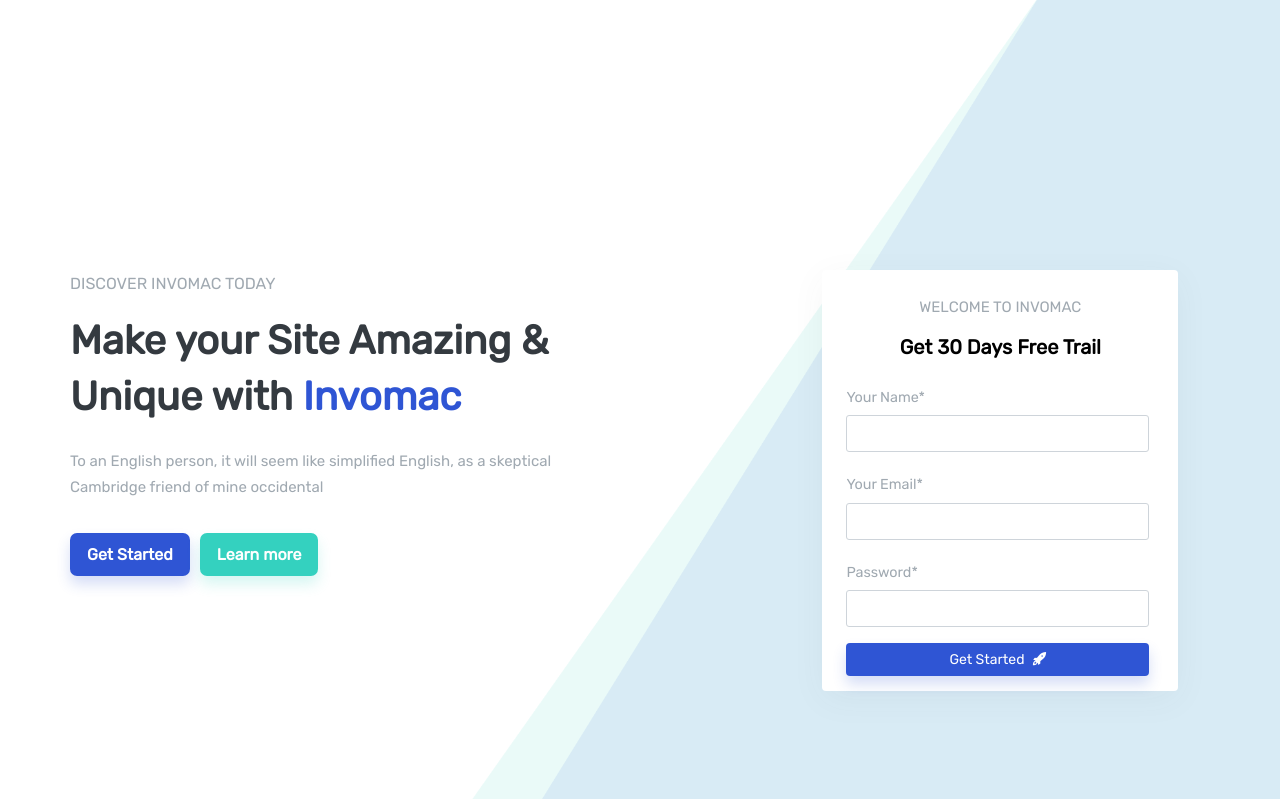
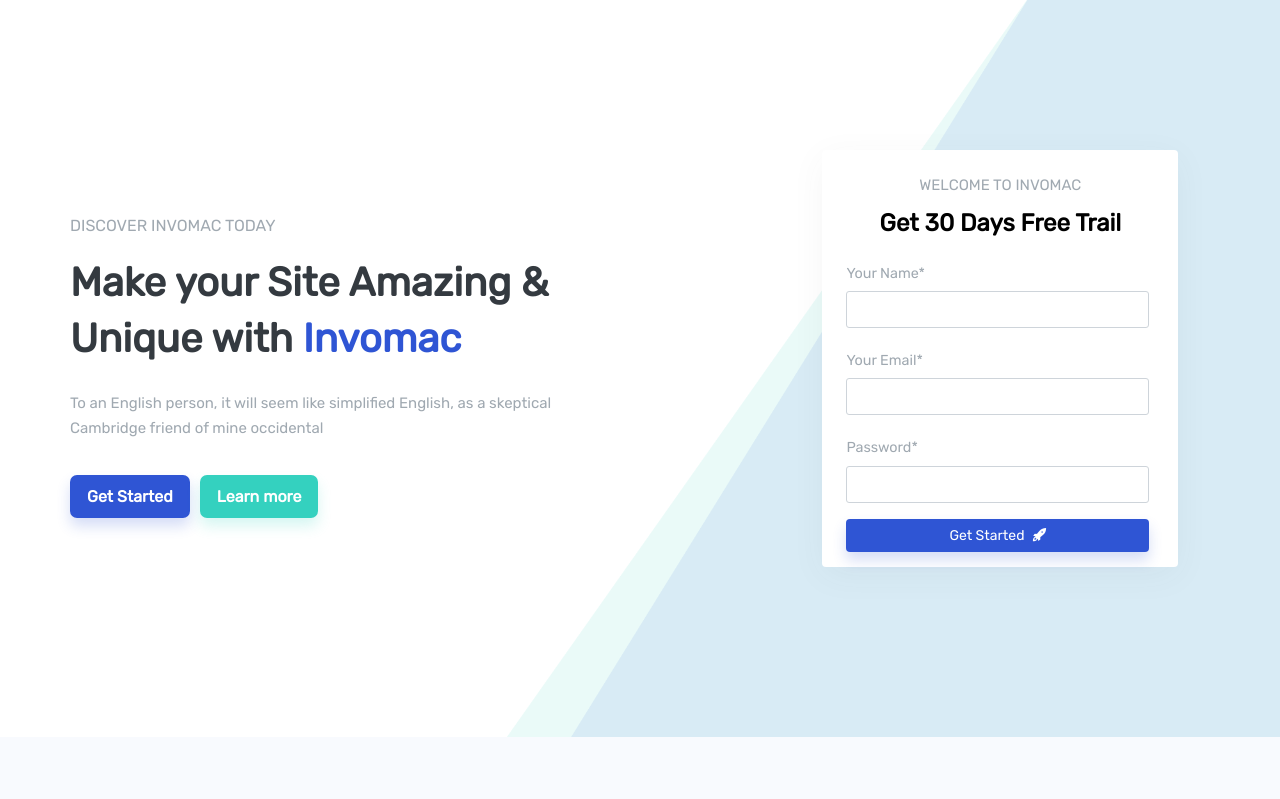
Before and after one commit to Harish1651999/invomac, a plain HTML site: page index.html in a window 1280 px wide. Shown: the top 799 px of the page. Drawn offline with Linux system fonts and the light colour scheme.

```diff
--- a/css/style.css
+++ b/css/style.css
@@ -14,7 +14,8 @@
 
 .banner-container{
     display: flex;
-    padding: 270px 0 170px;
+    padding: 150px 0 170px;
+    align-items: center;
 }
 
 .banner-left-container{
@@ -84,12 +85,12 @@
 }
 
 .banner-right-container .banner-welcome{
-    line-height: 1.8;
+    line-height: 1.5;
     text-align: center;
 }
 
-.banner-right-container h4{
-    font-size: 20px;
+.banner-right-container h5{
+    font-size: 24px;
 }
 
 .banner-right-container .banner-trail{
--- a/index.html
+++ b/index.html
@@ -32,7 +32,7 @@
         <div class="banner-right-container">
         <div class="banner-welcome">
             <p class="banner-invo">WELCOME TO INVOMAC</p>
-            <h4>Get 30 Days Free Trail</h4>
+            <h5>Get 30 Days Free Trail</h5>
         </div>
         <div class="banner-name">
             <label for="">Your Name*</label>
```
